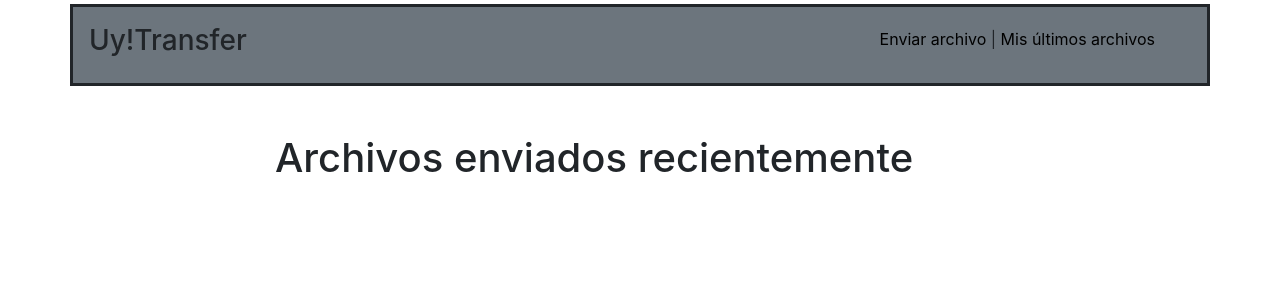
After one commit to GuillemCM/DAM1_LlenguatgeMarques, a PHP site: page /uytransfer/ultimosArchivos.php in a window 1280 px wide. The commit adds this page. Shown: the top 300 px of the page. Run offline with PHP 8.4, Linux system fonts and the light colour scheme; some libraries are stand-ins or nearby versions.

Commit message:
implementat punt 7

```diff
--- a/UF2_AC1/uytransfer/librerias/header.php
+++ b/UF2_AC1/uytransfer/librerias/header.php
@@ -5,7 +5,7 @@
                 <h3 class=\"text-start\">Uy!Transfer</h3>
             </div>
             <div class=\"col-4 text-center\">
-                <p class=\"pt-1\"><a style=\"color: black;\" href=\"index.php\">Enviar archivo</a> | <a style=\"color: black;\" href=\"index.php\">Mis últimos archivos</a></p>
+                <p class=\"pt-1\"><a style=\"color: black;\" href=\"index.php\">Enviar archivo</a> | <a style=\"color: black;\" href=\"ultimosArchivos.php\">Mis últimos archivos</a></p>
             </div>
         </div>
     </div>";
--- /dev/null
+++ b/UF2_AC1/uytransfer/ultimosArchivos.php
@@ -0,0 +1,34 @@
+<!doctype html>
+<html lang="es">
+  <head>
+    <!-- Required meta tags -->
+    <meta charset="utf-8">
+    <meta name="viewport" content="width=device-width, initial-scale=1.0">
+
+    <!-- Bootstrap CSS -->
+    <link rel="stylesheet" href="https://cdn.jsdelivr.net/npm/bootstrap@4.5.3/dist/css/bootstrap.min.css" integrity="sha384-TX8t27EcRE3e/ihU7zmQxVncDAy5uIKz4rEkgIXeMed4M0jlfIDPvg6uqKI2xXr2" crossorigin="anonymous">
+    <link rel="icon" type="image/x-icon" href="images/favicon.png" />
+    <link rel="stylesheet" type="text/css" href="css/estilos.css" />
+
+    <title>Uy!Transfer</title>
+    <script src="https://kit.fontawesome.com/ef14336b18.js" crossorigin="anonymous"></script>
+  </head>
+  <body>
+
+    <?php
+        include "librerias/header.php";
+    ?>
+    <div class="container">
+        <div class="row">
+            <div class="offset-2 col-8 justify-content-center align-items-center mt-4">
+                <h1 class="mt-4 mb-5">Archivos enviados recientemente</h1>
+            </div>
+        </div>
+    </div>
+
+    <!-- Scripts -->
+    <script src="https://code.jquery.com/jquery-3.5.1.slim.min.js" integrity="sha384-DfXdz2htPH0lsSSs5nCTpuj/zy4C+OGpamoFVy38MVBnE+IbbVYUew+OrCXaRkfj" crossorigin="anonymous"></script>
+    <script src="https://cdn.jsdelivr.net/npm/popper.js@1.16.1/dist/umd/popper.min.js" integrity="sha384-9/reFTGAW83EW2RDu2S0VKaIzap3H66lZH81PoYlFhbGU+6BZp6G7niu735Sk7lN" crossorigin="anonymous"></script>
+    <script src="https://cdn.jsdelivr.net/npm/bootstrap@4.5.3/dist/js/bootstrap.min.js" integrity="sha384-w1Q4orYjBQndcko6MimVbzY0tgp4pWB4lZ7lr30WKz0vr/aWKhXdBNmNb5D92v7s" crossorigin="anonymous"></script>
+  </body>
+</html>
```
Also changed, not shown: UF2_AC1/uytransfer/upload.php (+10 -2 lines).
